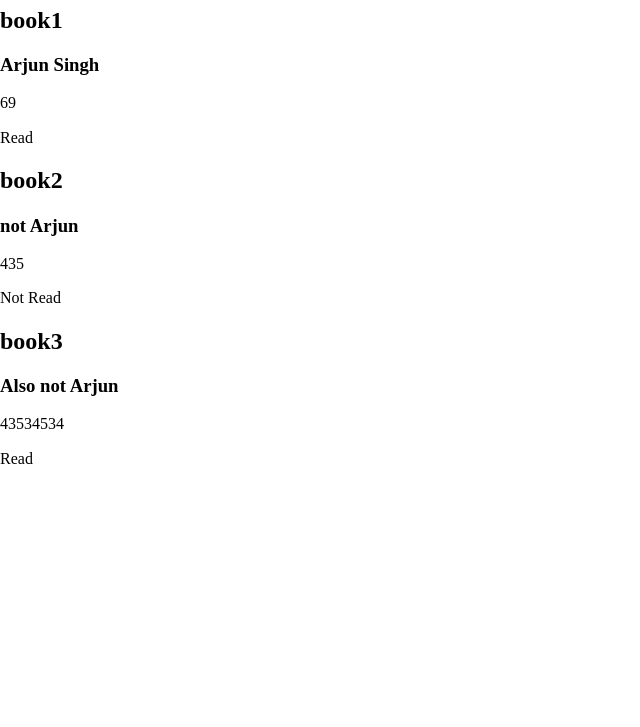
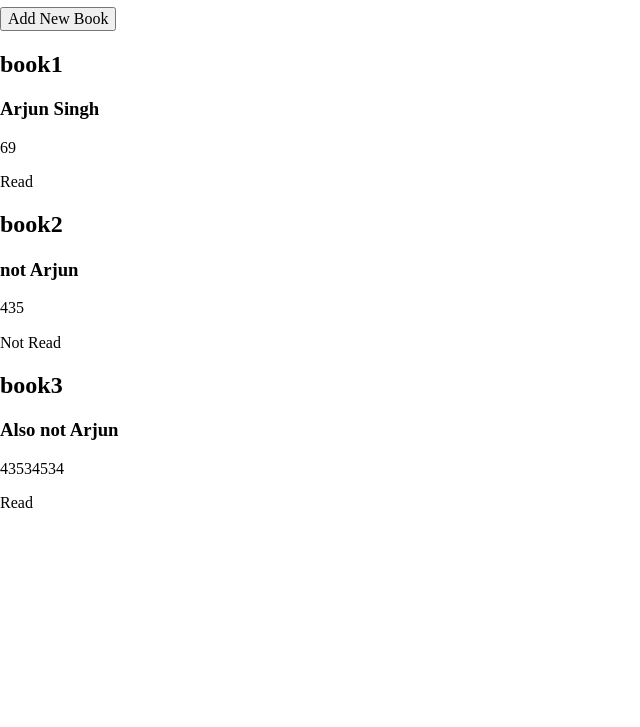
Before and after one commit to dotarjun/Library-JS, a plain HTML site: page index.html in a window 1280 px wide. Shown: the part 73-800 px from the top of the page, without its empty margins (0-640 px from the left). Drawn offline with Linux system fonts and the light colour scheme.

Commit message:
html fix

```diff
--- a/index.html
+++ b/index.html
@@ -14,6 +14,7 @@
 
 <body>
     <h1>Library</h1>
+    <button class="new-book">Add New Book</button>
 </body>
 
 </html>
```
